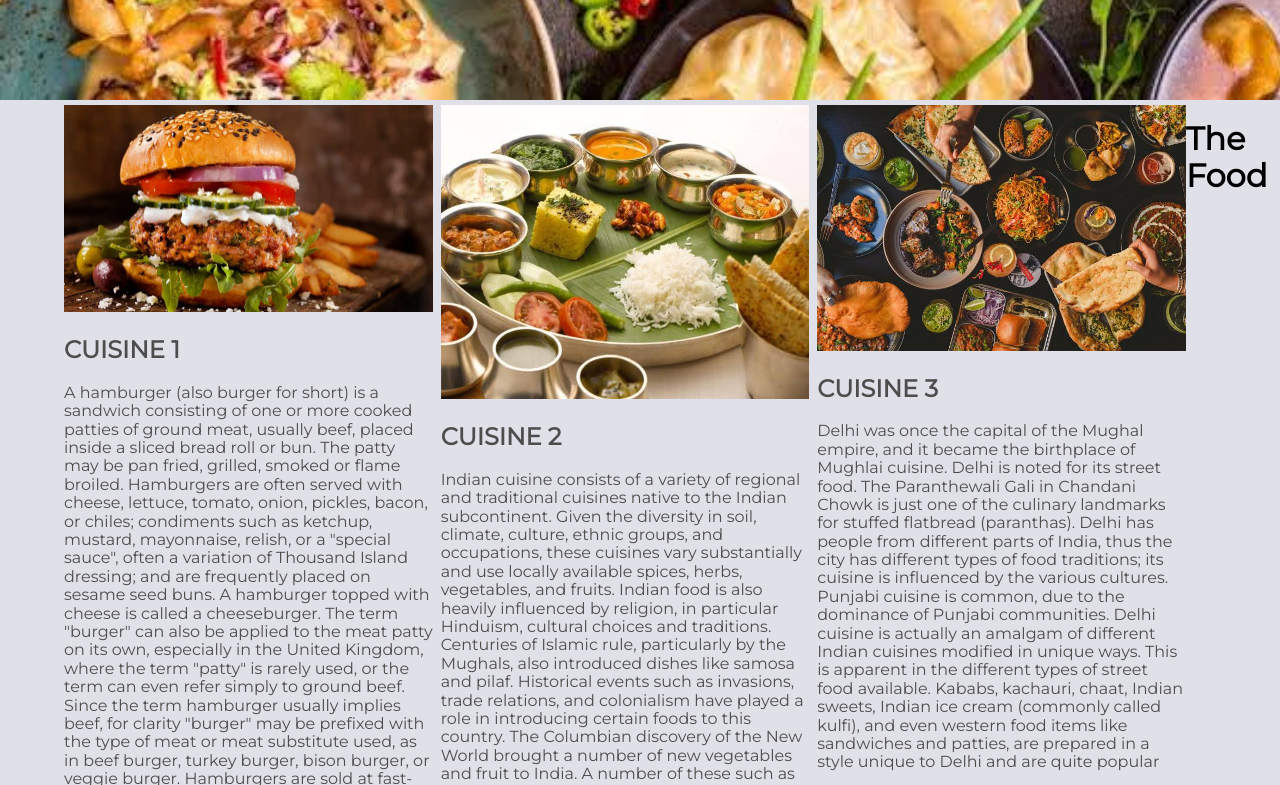
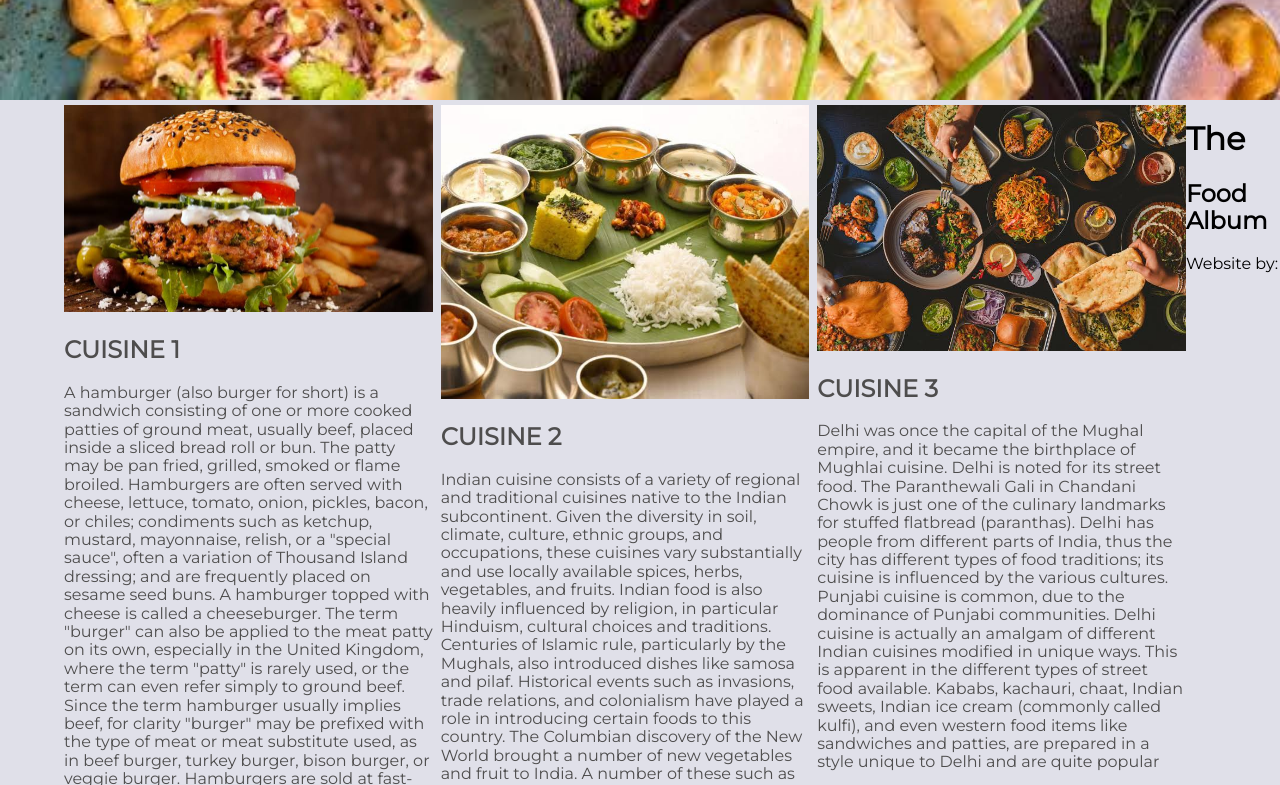
Before and after one commit to fkworthy/www.the-food-album.com, a plain HTML site: page index.html in a window 1280 px wide. Shown: the part 700-1485 px from the top of the page. Drawn offline with Linux system fonts and the light colour scheme.

Commit message:
Update index.html

```diff
--- a/index.html
+++ b/index.html
@@ -135,8 +135,9 @@ There is a reference to a "Hamburg steak" as early as 1884 in the Boston Journal
 	</section>
 	<section>
 		<div>
-			<h1>The Food Album</h1>
-			<h2>Website by:</h2>
+			<h1>The</h1>
+			<h2>Food Album</h2>
+			<p1>Website by:</p1>
 		</div>
 	</section>
 	<div>
```
